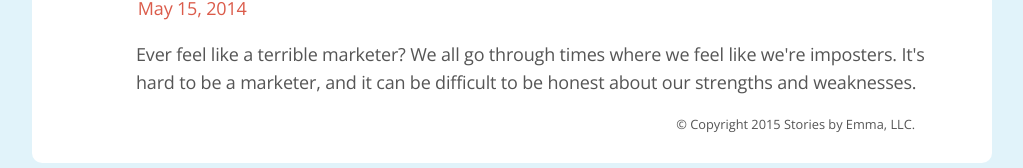
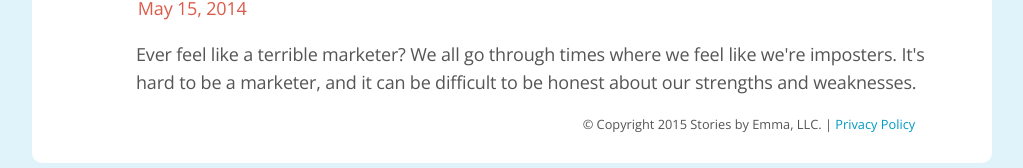
Before and after one commit to emmalepsy/emmalepsy.github.io, a Jekyll site: the page built from blog.html, in a window 1280 px wide and 900 px high, scrolled down 2556 px. Shown: the part 729-897 px from the top of the window, without its empty margins (128-1151 px from the left). Built offline with Jekyll 4.4.1, drawn with Linux system fonts in a browser that asks for light colours; nearby versions of some CDN libraries; a style sheet for code colours, icons or effects is not loaded.

Commit message:
Update blogindex.html

```diff
--- a/_layouts/blogindex.html
+++ b/_layouts/blogindex.html
@@ -45,7 +45,7 @@
 
     <div id="main_content">
       {{ content }}
-      <div align="right"><p class="holler tiny">© Copyright 2015 Stories by Emma, LLC.</p></div>
+      <div align="right"><p class="holler tiny">© Copyright 2015 Stories by Emma, LLC. | <a href="privacy-policy.html">Privacy Policy</a></p></div>
     </div>
   </div>
 </body>
```
